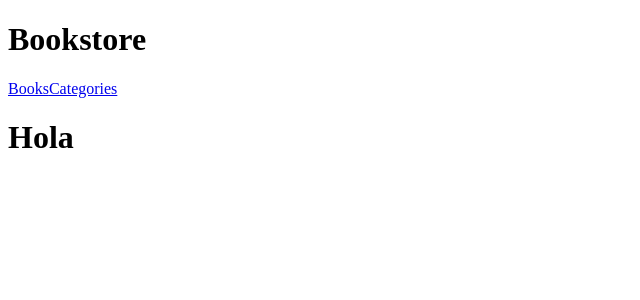
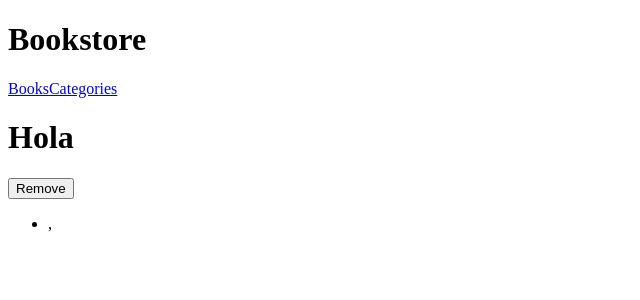
Before and after one commit to AntonioHincapie/bookstore-project, a React (Create React App) app: page / in a window 1280 px wide. Shown: the top 300 px of the page, without its empty margins (0-640 px from the left). Built offline with nearby package versions, Linux system fonts and the light colour scheme.

Commit message:
Add book component and prepare with props

```diff
--- a/public/index.html
+++ b/public/index.html
@@ -24,7 +24,7 @@
       work correctly both with client-side routing and a non-root public URL.
       Learn how to configure a non-root public URL by running `npm run build`.
     -->
-    <title>React App</title>
+    <title>Bookstore</title>
   </head>
   <body>
     <noscript>You need to enable JavaScript to run this app.</noscript>
--- a/src/components/book.js
+++ b/src/components/book.js
@@ -1,11 +1,7 @@
 import React from 'react';
 
-export default function BookItem(author, name) {
-  return (
-    <div>
-      <li>
-
-      </li>
-    </div>
-  );
+export default class BookItem extends React.Component {
+  render() {
+    return <li>{this.props.libro.author}, {this.props.libro.name}</li>
+  }
 }
--- /dev/null
+++ b/src/components/booklist.js
@@ -0,0 +1,14 @@
+import React from 'react';
+import BookItem from './book';
+
+export default class BooksList extends React.Component {
+  render() {
+    return(
+      <ul>
+        {this.props.libros.map(libro => (
+          <BookItem key={libro.id} libro={libro} />
+        ))}
+      </ul>
+    );
+  }
+}
--- a/src/components/books.js
+++ b/src/components/books.js
@@ -1,11 +1,28 @@
 import React from 'react';
+import BooksList from './booklist';
 import NavBar from './navbar';
 
-export default function Books() {
+export default class Books extends React.Component {
+  state={
+    libros: [
+      {
+        id: 1,
+        author: "",
+        name: "",
+      }
+    ]
+  };
+
+  render () {
     return (
       <div>
         <NavBar />
+        <div className="books-headline">
           <h1>Hola</h1>
+          <button type="button">Remove</button>
+        </div>
+        <BooksList libros={this.state.libros} />
       </div>
     );
+  };
 }
```
Lines whose indentation alone changed are shown as unchanged.
